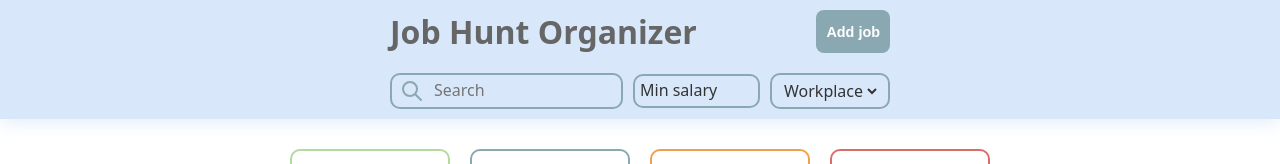
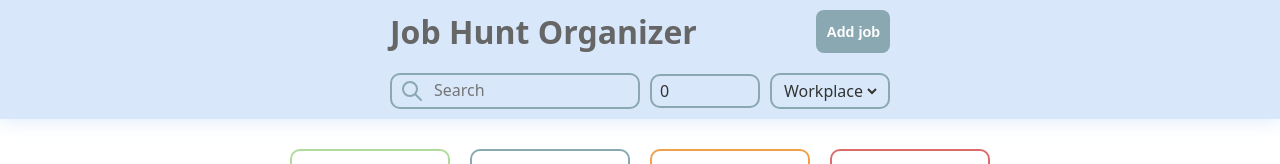
Before and after one commit to josevigodev/job-hunting-organizer, a React (Vite) app: page / in a window 1280 px wide. Shown: the top 164 px of the page. Built offline with nearby package versions, Linux system fonts and the light colour scheme.

Commit message:
adding min salary and workplace filter

```diff
--- a/src/App.jsx
+++ b/src/App.jsx
@@ -3,17 +3,22 @@ import { Dashboard } from './components/Dashboard/Dashboard';
 import { Header } from './components/Header/Header';
 import { JobForm } from './components/JobForm/JobForm';
 import { JobsContextProvider } from './contexts/JobsContextProvider';
+import { FilterContextProvider } from './contexts/FilterContextProvider';
 
 function App() {
   const [active, setActive] = useState('');
 
   return (
     <div className='layout-container'>
-      <Header setActive={setActive} />
-      <JobsContextProvider>
-        {active === 'form' && <JobForm active={active} setActive={setActive} />}
-        <Dashboard />
-      </JobsContextProvider>
+      <FilterContextProvider>
+        <Header setActive={setActive} />
+        <JobsContextProvider>
+          {active === 'form' && (
+            <JobForm active={active} setActive={setActive} />
+          )}
+          <Dashboard />
+        </JobsContextProvider>
+      </FilterContextProvider>
       <footer>
         <div className='footer-info-container'>
           <p>
--- a/src/components/Dashboard/Dashboard.jsx
+++ b/src/components/Dashboard/Dashboard.jsx
@@ -4,10 +4,12 @@ import { JobCard } from '../JobCard/JobCard';
 import { JobColumn } from '../JobColumn/JobColumn';
 import styles from './Dashboard.module.css';
 import { useGroupedJobs } from '../../hooks/useGroupedJobs';
+import { useFilterJobs } from '../../hooks/useFilterJobs';
 
 export function Dashboard() {
   const { jobs } = useContext(JobsContext);
-  const groupedJobs = useGroupedJobs(jobs);
+  const { filteredJobs } = useFilterJobs(jobs);
+  const groupedJobs = useGroupedJobs({ jobs: filteredJobs });
 
   return (
     <main className={styles.dashboard}>
--- a/src/components/Header/Header.jsx
+++ b/src/components/Header/Header.jsx
@@ -1,12 +1,21 @@
-import { useId } from 'react';
+import { useContext, useId } from 'react';
 import { Button } from '../common/Button';
 import { Input } from '../common/Input';
 import styles from './Header.module.css';
 import { SearchIcon } from '../common/Icons';
+import { FilterContext } from '../../contexts/FilterContext';
 
 export function Header({ setActive }) {
+  const { filter, setFilter } = useContext(FilterContext);
   const searchId = useId();
   const minSalaryId = useId();
+
+  const handleChange = ({ e, prop }) => {
+    setFilter((prevFilter) => ({
+      ...prevFilter,
+      [prop]: e.target.value,
+    }));
+  };
 
   return (
     <header>
@@ -31,11 +40,19 @@ export function Header({ setActive }) {
           </div>
           <div className={styles.filter_options}>
             <div className={styles.filter_wrapper}>
-              <Input id={minSalaryId} type='number' category='minSalary' />
-              <label htmlFor={minSalaryId}>Min salary</label>
+              <Input
+                handleChange={(e) => handleChange({ e, prop: 'minSalary' })}
+                value={filter.minSalary}
+                id={minSalaryId}
+                placeholder='Min salary'
+                type='number'
+                category='minSalary'
+              />
             </div>
             <div className={styles.filter_wrapper}>
               <Input
+                handleChange={(e) => handleChange({ e, prop: 'workplace' })}
+                value={filter.workplace}
                 label='Filter by workplace'
                 type='select'
                 category='workplace'
--- a/src/components/Header/Header.module.css
+++ b/src/components/Header/Header.module.css
@@ -45,26 +45,13 @@
   padding: 4px 8px;
   position: relative;
 
-  &:has(input[type='number']),
-  & label {
+  &:has(input[type='number']) {
     cursor: text;
+    width: 110px;
   }
 
   &:has(select),
   & select {
     cursor: pointer;
   }
-
-  & label {
-    position: absolute;
-    top: 3px;
-    left: 5px;
-    color: var(--text-color-c);
-    user-select: none;
-    transition: transform 0.2s ease;
-  }
-
-  & input:focus-visible ~ label {
-    transform: translateY(-23px);
-  }
 }
--- a/src/components/JobCard/JobCard.jsx
+++ b/src/components/JobCard/JobCard.jsx
@@ -20,6 +20,7 @@ export function JobCard({
   salary,
   date,
   description,
+  workplace,
   id,
   jobData,
 }) {
@@ -46,6 +47,12 @@ export function JobCard({
         </span>
         <span>{date}</span>
       </div>
+      <div className={styles.info}>
+        <span>
+          <CalendarIcon />
+        </span>
+        <span>{workplace}</span>
+      </div>
 
       <p className={styles.description}>{description}</p>
 
--- a/src/components/JobForm/JobForm.jsx
+++ b/src/components/JobForm/JobForm.jsx
@@ -11,6 +11,7 @@ const emptyForm = {
   link: '',
   salary: 0,
   date: '',
+  workplace: 'workplace',
   description: '',
 };
 
@@ -23,6 +24,7 @@ export function JobForm({ active, setActive, edit, job }) {
   const linkId = useId();
   const salaryId = useId();
   const dateId = useId();
+  const workplaceId = useId();
   const descriptionId = useId();
 
   const handleSubmit = (e) => {
@@ -115,6 +117,17 @@ export function JobForm({ active, setActive, edit, job }) {
               type='date'
             />
           </div>
+
+          <div className={styles.field}>
+            <label htmlFor={workplaceId}>Date: </label>
+            <Input
+              handleChange={(e) => handleChange({ e, prop: 'workplace' })}
+              value={data.workplace}
+              id={workplaceId}
+              required
+              type='select'
+            />
+          </div>
         </div>
 
         <div className={styles.field}>
--- a/src/components/common/Input.jsx
+++ b/src/components/common/Input.jsx
@@ -23,12 +23,13 @@ export function Input({
     />
   ) : type === 'select' ? (
     <select
+      onChange={handleChange}
       className={`${styles[category]} ${styles.input}`}
       id={id}
       required={required}
       aria-label={label}
     >
-      <option value='worplace'>Workplace</option>
+      <option value='workplace'>Workplace</option>
       <option value='Onsite'>Onsite</option>
       <option value='Remote'>Remote</option>
       <option value='Hybrid'>Hybrid</option>
@@ -46,6 +47,7 @@ export function Input({
     <input
       onChange={handleChange}
       value={value}
+      placeholder={placeholder}
       className={`${styles.input} ${styles[category]}`}
       id={id}
       required={required}
--- /dev/null
+++ b/src/contexts/FilterContext.js
@@ -0,0 +1,3 @@
+import { createContext } from "react";
+
+export const FilterContext = createContext();
--- /dev/null
+++ b/src/contexts/FilterContextProvider.jsx
@@ -0,0 +1,15 @@
+import { useState } from 'react';
+import { FilterContext } from './FilterContext';
+
+export function FilterContextProvider({ children }) {
+  const [filter, setFilter] = useState({
+    workplace: 'workplace',
+    minSalary: 0,
+  });
+
+  return (
+    <FilterContext.Provider value={{ filter, setFilter }}>
+      {children}
+    </FilterContext.Provider>
+  );
+}
--- /dev/null
+++ b/src/hooks/useFilterJobs.js
@@ -0,0 +1,21 @@
+import { useCallback, useContext, useMemo } from "react"
+import { FilterContext } from "../contexts/FilterContext"
+
+export function useFilterJobs (jobs) {
+  const {filter} = useContext(FilterContext)
+  const filterJobs = useCallback((jobs) => {
+    return jobs.filter(job => {
+      return +job.salary >= filter.minSalary && (
+        filter.workplace === 'workplace' || filter.workplace === job.workplace
+      )
+    })
+  }, [filter])
+
+  const filteredJobs = useMemo(() => {
+    return filterJobs(jobs)
+  }, [filterJobs, jobs])
+  console.log(filteredJobs)
+  console.log(jobs)
+
+  return {filteredJobs}
+}
--- a/src/hooks/useGroupedJobs.js
+++ b/src/hooks/useGroupedJobs.js
@@ -1,8 +1,8 @@
 import { useMemo } from "react";
 
-export function useGroupedJobs (jobs) {
+export function useGroupedJobs ({jobs}) {
   const groupedJobs = useMemo(() => {
-    return jobs.reduce((acc, job) => {
+    return jobs?.reduce((acc, job) => {
       const key = job.state;
       if(!acc[key]) acc[key] = [];
 
```
